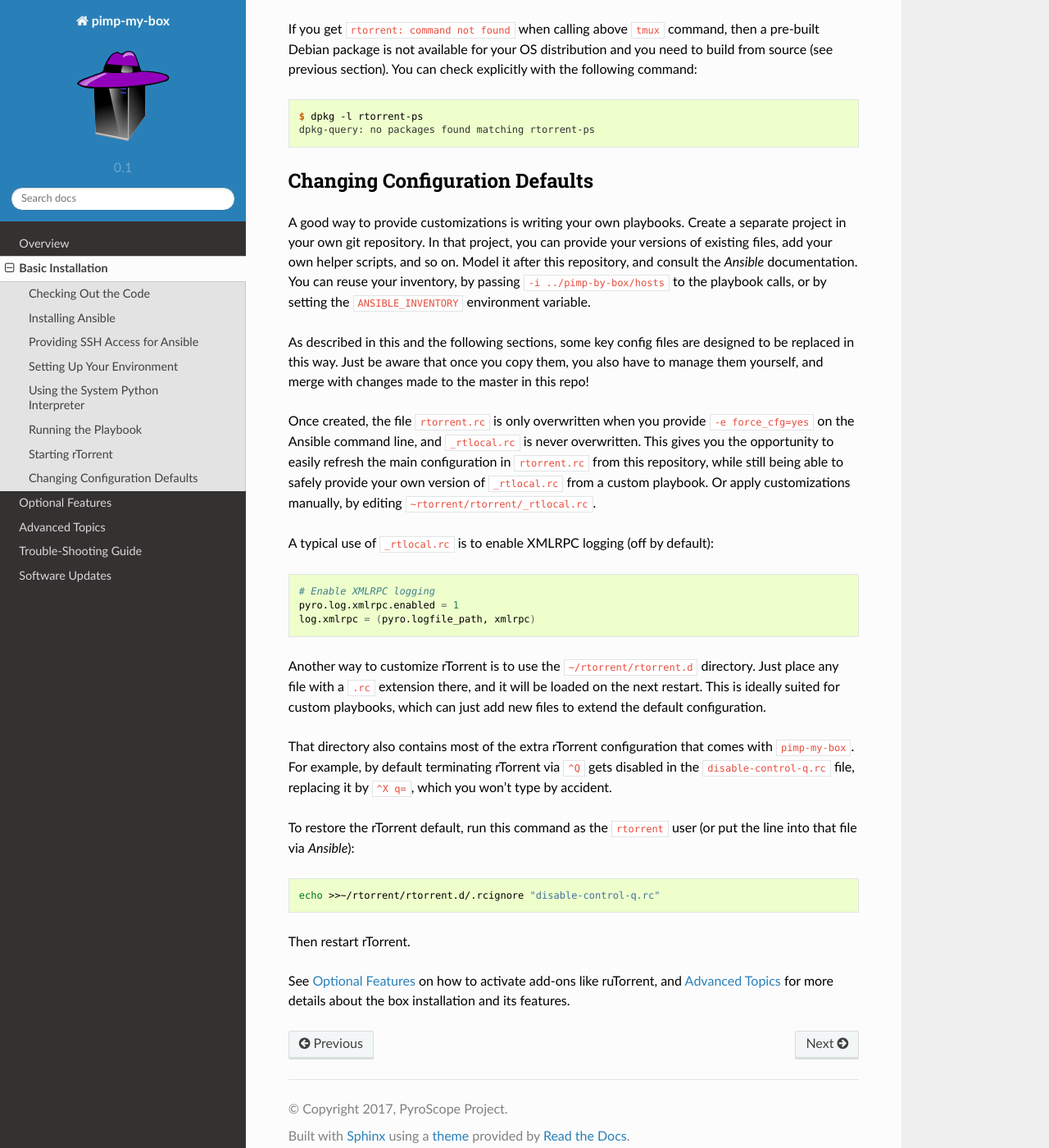
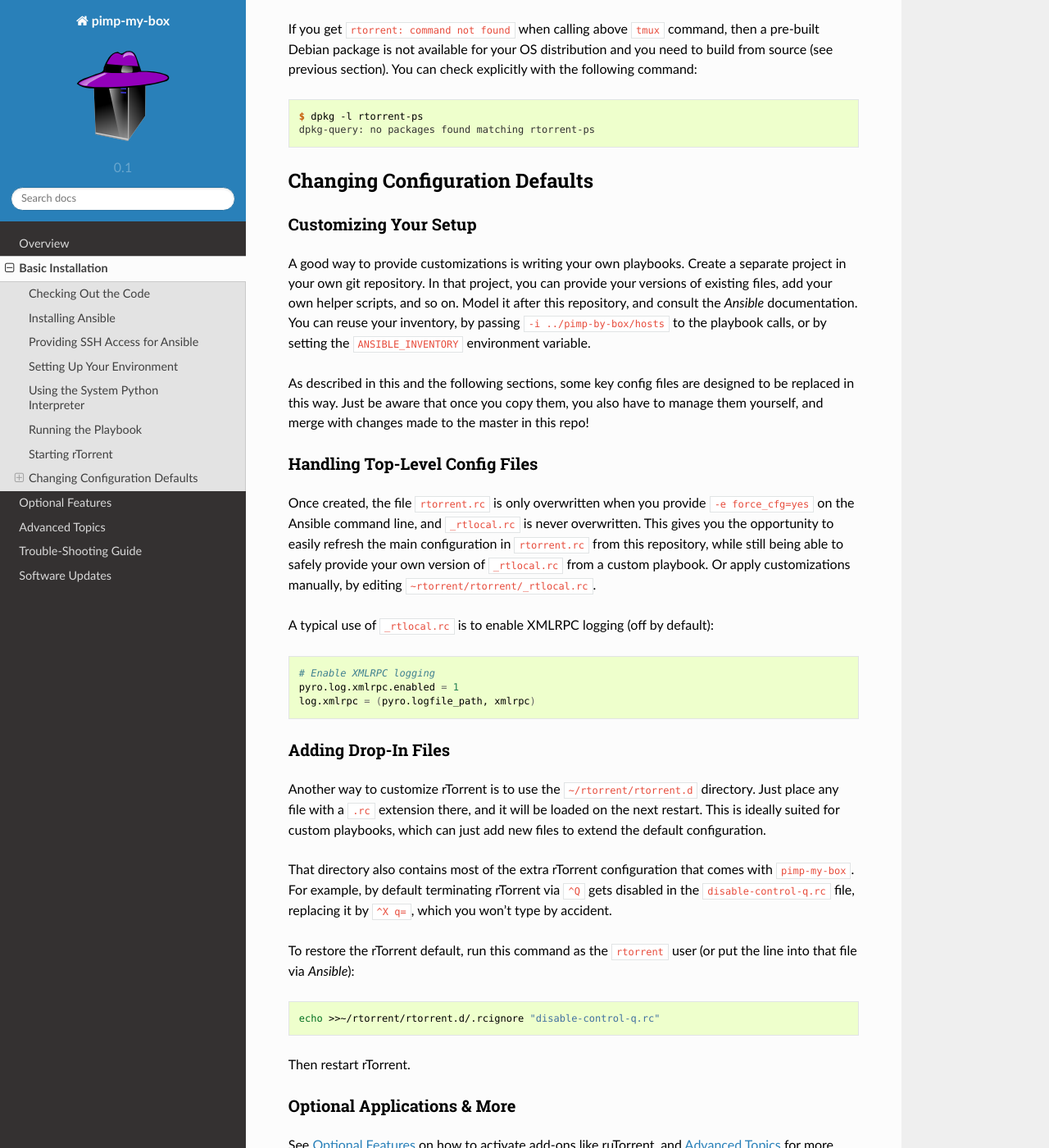
Before and after one commit to pyroscope/pimp-my-box, a Sphinx documentation site: the page built from docs/setup.rst, in a window 1280 px wide and 1400 px high, scrolled down 4545 px. Shown: the whole window at 82% size. Built offline with Sphinx 7.4.7 and the Read the Docs theme 2.0.0, drawn with Linux system fonts in a browser that asks for light colours.

Commit message:
docs: add 'changing config' sub-headings

```diff
--- a/docs/setup.rst
+++ b/docs/setup.rst
@@ -281,6 +281,9 @@
 Changing Configuration Defaults
 -------------------------------
 
+Customizing Your Setup
+^^^^^^^^^^^^^^^^^^^^^^
+
 A good way to provide customizations is writing your own playbooks.
 Create a separate project in your own git repository. In that project,
 you can provide your versions of existing files, add your own helper
@@ -293,6 +296,12 @@
 are designed to be replaced in this way. Just be aware that once you
 copy them, you also have to manage them yourself, and merge with changes
 made to the master in this repo!
+
+
+.. _force-cfg:
+
+Handling Top-Level Config Files
+^^^^^^^^^^^^^^^^^^^^^^^^^^^^^^^
 
 Once created, the file ``rtorrent.rc`` is only overwritten when you
 provide ``-e force_cfg=yes`` on the Ansible command line, and
@@ -309,6 +318,10 @@
     # Enable XMLRPC logging
     pyro.log.xmlrpc.enabled = 1
     log.xmlrpc = (pyro.logfile_path, xmlrpc)
+
+
+Adding Drop-In Files
+^^^^^^^^^^^^^^^^^^^^
 
 Another way to customize rTorrent is to use the
 ``~/rtorrent/rtorrent.d`` directory. Just place any file with a ``.rc``
@@ -331,6 +344,9 @@
 Then restart rTorrent.
 
 
+Optional Applications & More
+^^^^^^^^^^^^^^^^^^^^^^^^^^^^
+
 See :doc:`options` on how to activate add-ons like ruTorrent,
 and  :doc:`advanced` for more details about the box installation
 and its features.
--- a/docs/updates.rst
+++ b/docs/updates.rst
@@ -23,7 +23,7 @@
 Before you start, make sure to read any warnings that might be at the
 top of the `README`_.
 
-Also re-read the explanation of adding ``-e force_cfg=yes`` and the
+Also :ref:`re-read the explanation <force-cfg>` of adding ``-e force_cfg=yes`` and the
 consequences that has, namely overwriting some configuration files that
 are normally created only once and then left untouched.
 
```
